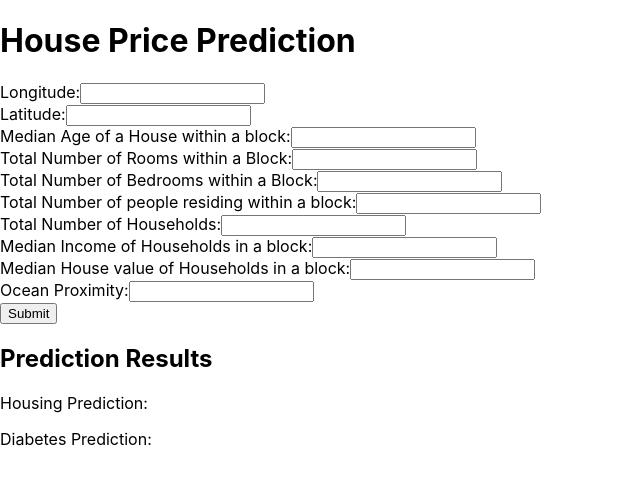
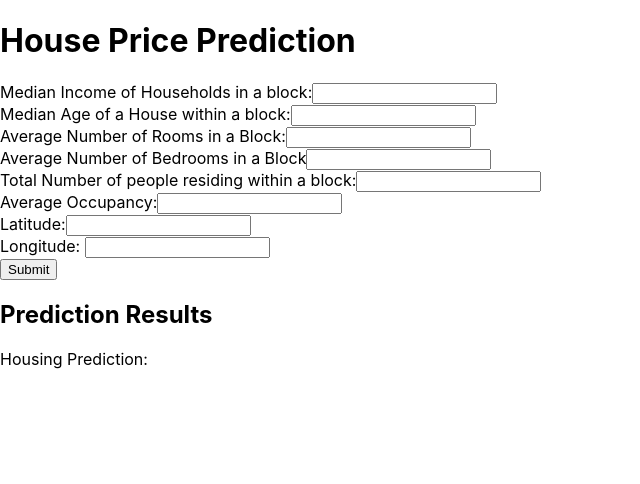
Before and after one commit to RPasquale/flask_react_frontend, a React (Create React App) app: page / in a window 1280 px wide. Shown: the top 484 px of the page, without its empty margins (0-640 px from the left). Built offline with nearby package versions, Linux system fonts and the light colour scheme.

Commit message:
working initial

```diff
--- a/src/App.js
+++ b/src/App.js
@@ -8,18 +8,8 @@ function App() {
     event.preventDefault();
 
     try {
-      const responseDiabetes = await axios.post(
-        "http://localhost:5000/predict/diabetes",
-        {
-          feature1: event.target.feature1.value,
-          feature2: event.target.feature2.value,
-          // Add more features as needed
-        }
-      );
-      const { prediction: diabetesPrediction } = responseDiabetes.data;
-
       const responseHousing = await axios.post(
-        "http://localhost:5000/predict/housing",
+        "http://localhost:5000/predict",
         {
           feature1: event.target.feature1.value,
           feature2: event.target.feature2.value,
@@ -29,15 +19,13 @@ function App() {
           feature6: event.target.feature6.value,
           feature7: event.target.feature7.value,
           feature8: event.target.feature8.value,
-          feature9: event.target.feature9.value,
-          feature10: event.target.feature10.value,
+
           // Add more features as needed
         }
       );
       const { prediction: housingPrediction } = responseHousing.data;
 
       const predictions = {
-        diabetes: diabetesPrediction,
         housing: housingPrediction,
       };
 
@@ -52,56 +40,44 @@ function App() {
       <h1>House Price Prediction</h1>
       <form onSubmit={handleSubmit}>
         <div>
-          <label htmlFor="feature1">Longitude:</label>
-          <input type="text" id="feature1" name="feature1" />
+          <label htmlFor="feature1">
+            Median Income of Households in a block:
+          </label>
+          <input type="number" id="feature1" name="feature1" />
         </div>
         <div>
-          <label htmlFor="feature2">Latitude:</label>
-          <input type="text" id="feature2" name="feature2" />
+          <label htmlFor="feature2">
+            Median Age of a House within a block:
+          </label>
+          <input type="number" id="feature2" name="feature2" />
         </div>
         <div>
-          <label htmlFor="feature3">
-            Median Age of a House within a block:
-          </label>
-          <input type="text" id="feature3" name="feature3" />
+          <label htmlFor="feature3">Average Number of Rooms in a Block:</label>
+          <input type="number" id="feature3" name="feature3" />
         </div>
         <div>
           <label htmlFor="feature4">
-            Total Number of Rooms within a Block:
+            Average Number of Bedrooms in a Block
           </label>
-          <input type="text" id="feature4" name="feature4" />
+          <input type="number" id="feature4" name="feature4" />
         </div>
         <div>
           <label htmlFor="feature5">
-            Total Number of Bedrooms within a Block:
+            Total Number of people residing within a block:
           </label>
-          <input type="text" id="feature5" name="feature5" />
+          <input type="number" id="feature5" name="feature5" />
         </div>
         <div>
-          <label htmlFor="feature6">
-            Total Number of people residing within a block:
-          </label>
-          <input type="text" id="feature6" name="feature6" />
+          <label htmlFor="feature6">Average Occupancy:</label>
+          <input type="number" id="feature6" name="feature6" />
         </div>
         <div>
-          <label htmlFor="feature7">Total Number of Households:</label>
-          <input type="text" id="feature7" name="feature7" />
+          <label htmlFor="feature7">Latitude:</label>
+          <input type="number" id="feature7" name="feature7" />
         </div>
         <div>
-          <label htmlFor="feature8">
-            Median Income of Households in a block:
-          </label>
-          <input type="text" id="feature8" name="feature8" />
-        </div>
-        <div>
-          <label htmlFor="feature9">
-            Median House value of Households in a block:
-          </label>
-          <input type="text" id="feature9" name="feature9" />
-        </div>
-        <div>
-          <label htmlFor="feature10">Ocean Proximity:</label>
-          <input type="text" id="feature10" name="feature10" />
+          <label htmlFor="feature8">Longitude: </label>
+          <input type="number" id="feature8" name="feature8" />
         </div>
 
         {/* Add more input fields for other features */}
@@ -110,8 +86,6 @@ function App() {
       <div>
         <h2>Prediction Results</h2>
         <p>Housing Prediction: {predictionResult.housing}</p>
-
-        <p>Diabetes Prediction: {predictionResult.diabetes}</p>
       </div>
     </div>
   );
```
